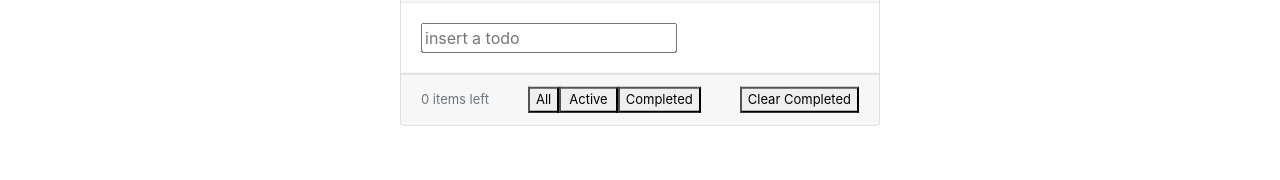
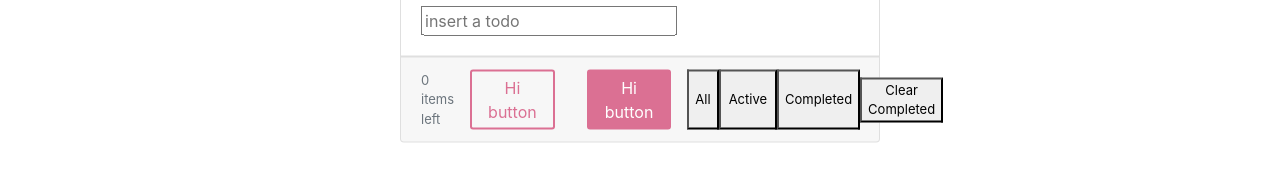
Before and after one commit to AranBeitia/react-todo, a React (Create React App) app: page / in a window 1280 px wide. Shown: the part 345-525 px from the top of the page. Built offline with nearby package versions, Linux system fonts and the light colour scheme.

Commit message:
merge from main

```diff
--- a/package.json
+++ b/package.json
@@ -45,6 +45,7 @@
     "@testing-library/dom": "^7.30.4",
     "@typescript-eslint/eslint-plugin": "^4.22.0",
     "@typescript-eslint/parser": "^4.22.0",
+    "babel-plugin-styled-components": "^1.13.2",
     "cross-env": "^7.0.3",
     "eslint": "^7.24.0",
     "eslint-config-airbnb": "^18.2.1",
@@ -69,6 +70,7 @@
     "lint-staged": "^10.5.4",
     "prettier": "^2.2.1",
     "start-server-and-test": "^1.12.5",
+    "styled-components": "^5.3.1",
     "typescript": "^4.2.4"
   },
   "scripts": {
--- /dev/null
+++ b/src/components/Button/Button.js
@@ -0,0 +1,19 @@
+import styled, { css } from "styled-components"
+
+const Button = styled.button`
+  background: transparent;
+  border-radius: 3px;
+  border: 2px solid palevioletred;
+  color: palevioletred;
+  margin: 0 1rem;
+  padding: 0.25rem 1rem;
+
+  ${props =>
+    props.primary &&
+    css`
+      background: palevioletred;
+      color: white;
+    `}
+`
+
+export default Button
--- /dev/null
+++ b/src/components/Button/index.js
@@ -0,0 +1 @@
+export { default } from "./Button"
--- a/src/components/TodoItem/TodoItem.js
+++ b/src/components/TodoItem/TodoItem.js
@@ -4,19 +4,22 @@ class TodoItem extends Component {
 	constructor(props) {
 		super(props)
 	}
+
 	render() {
-		// const { id, text } = this.props
+		const { id, text, complete } = this.props
+
+		const itemStyle = {
+			textDecoration: complete ? "line-through": ""
+		}
 		return (
-      <div onClick={this.props.toggleComplete}></div>
-			// <li className="list-group-item">
-			// 	<input
-			// 		type="checkbox"
-			// 		name={item.id}
-			// 		key={item.id}
-			// 		onClick={this.props.toggleComplete}
-			// 	/>
-			// 	<label htmlFor={item.id}>{item.text}</label>
-			// </li>
+			<li className="list-group-item">
+				<input
+					type="checkbox"
+					name={id}
+					key={id}
+				/>
+				<label style={itemStyle} htmlFor={id}>{text}</label>
+			</li>
 		)
 	}
 }
--- a/src/components/TodoList/TodoList.js
+++ b/src/components/TodoList/TodoList.js
@@ -1,13 +1,14 @@
 import React, { Component } from 'react'
 import TodoForm from '../TodoForm'
-// import TodoItem from '../TodoItem'
-import Todo from '../Todo'
+import TodoItem from '../TodoItem'
+// import Todo from '../Todo'
+import Button from '../Button'
 class TodoList extends Component {
 	constructor(props) {
 		super(props)
 		this.state = {
 			todos: [],
-      todoToShow: 'all' // default state
+			todoToShow: 'all', // default state
 		}
 	}
 
@@ -31,44 +32,38 @@ class TodoList extends Component {
 		})
 	}
 
-  todoToShow (string) {
+	todoToShow(string) {
 		this.setState({
-      todoToShow: string
+			todoToShow: string,
 		})
 	}
 
 	removeCompleted = () => {
 		this.setState({
-      todos: this.state.todos.filter( item => !item.complete )
+			todos: this.state.todos.filter((item) => !item.complete),
 		})
 	}
 
 	render() {
 		let { todos, todoToShow } = this.state
-    if(todoToShow === "all") {
+		if (todoToShow === 'all') {
 			todos = todos
-    } else if (todoToShow === "active") {
-      todos = todos.filter(item => !item.complete)
-    } else if (todoToShow === "complete") {
-      todos = todos.filter(item => item.complete)
+		} else if (todoToShow === 'active') {
+			todos = todos.filter((item) => !item.complete)
+		} else if (todoToShow === 'complete') {
+			todos = todos.filter((item) => item.complete)
 		}
 
 		return (
 			<>
 				<TodoForm onSubmit={this.addTodo} />
-				{/* {JSON.stringify(todos)} */}
 				<ul className="list-group list-group-flush">
 					{todos.map((item) => (
-						<Todo
+						<TodoItem
 							key={item.id}
 							toggleComplete={() => this.toggleComplete(item.id)}
-							item={item}
-							// text={item.text}
+							text={item.text}
 						/>
-						// <li className="list-group-item">
-						//   <input type="checkbox" name={item.id} key={item.id} />
-						//   <label htmlFor={item.id}>{item.text}</label>
-						// </li>
 					))}
 				</ul>
 				<footer className="card-footer text-muted d-flex justify-content-between align-items-center">
@@ -76,12 +71,28 @@ class TodoList extends Component {
 						{todos.filter((item) => !item.complete).length} items left
 					</span>
 					<div className="d-flex">
-						<button onClick={() => this.todoToShow("all")} className="text-tag">All</button>
-						<button onClick={() => this.todoToShow("active")} className="text-tag px-2">Active</button>
-						<button onClick={() => this.todoToShow("complete")} className="text-tag">Completed</button>
+						<Button>Hi button</Button>
+						<Button primary>Hi button</Button>
+						<button onClick={() => this.todoToShow('all')} className="text-tag">
+							All
+						</button>
+						<button
+							onClick={() => this.todoToShow('active')}
+							className="text-tag px-2"
+						>
+							Active
+						</button>
+						<button
+							onClick={() => this.todoToShow('complete')}
+							className="text-tag"
+						>
+							Completed
+						</button>
 					</div>
 
-					<button onClick={this.removeCompleted} className="text-tag">Clear Completed</button>
+					<button onClick={this.removeCompleted} className="text-tag">
+						Clear Completed
+					</button>
 				</footer>
 			</>
 		)
```
Also changed, not shown: 1 other file (tests, documents, lock files or other folders). Lines whose indentation alone changed are shown as unchanged.
